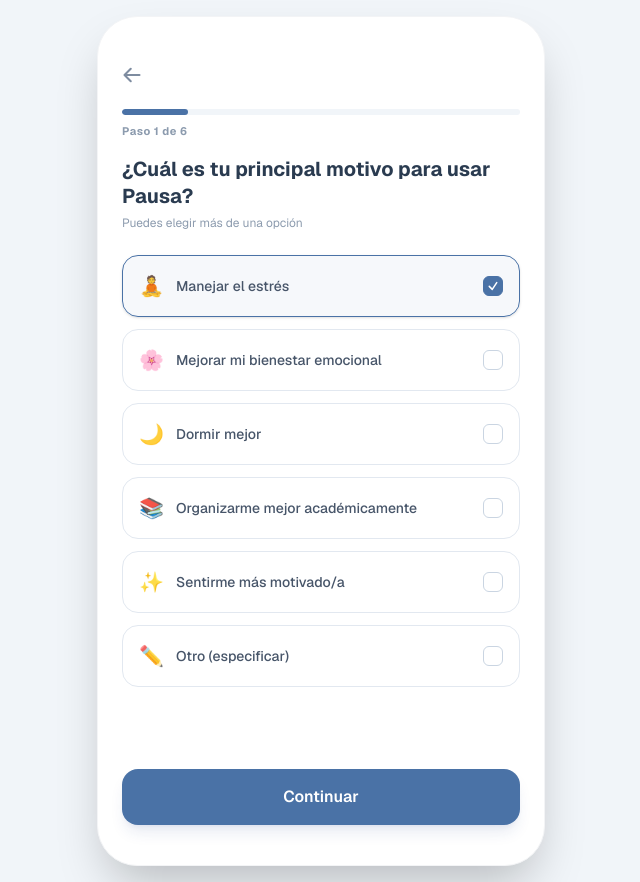
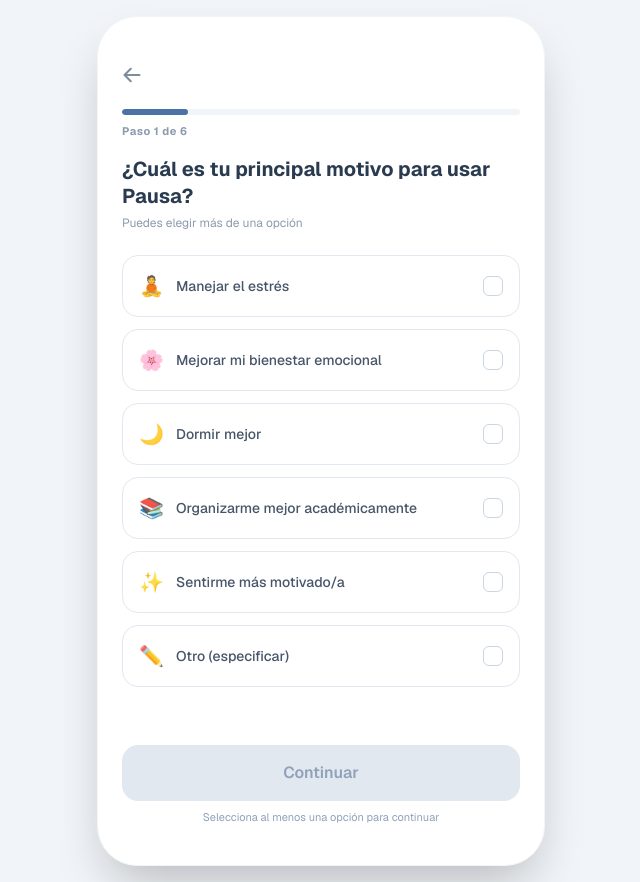
Before and after one commit to SrCosmico/ProyectoPausa, a Next.js app: page /motivos in a window 1280 px wide. Shown: the whole page, without its empty margins (319-959 px from the left). Built offline with nearby package versions, Linux system fonts and the light colour scheme.

Commit message:
cambios kis

```diff
--- a/app/motivos/page.tsx
+++ b/app/motivos/page.tsx
@@ -52,8 +52,9 @@
 export default function MotivosPage() {
   const router = useRouter();
 
+  // ── Ninguna opción marcada por defecto ───────────────────────────────────
   const [seleccionados, setSeleccionados] = useState<Record<MotivoId, boolean>>({
-    estres: true,
+    estres: false,
     bienestar: false,
     dormir: false,
     academico: false,
@@ -63,6 +64,11 @@
 
   const [otroTexto, setOtroTexto] = useState<string>('');
   const [simulacionEnvioOtro, setSimulacionEnvioOtro] = useState<boolean>(false);
+
+  // ── Al menos una opción seleccionada para habilitar el botón ─────────────
+  const hayAlgunaSeleccionada = (Object.keys(seleccionados) as MotivoId[]).some(
+    (id) => seleccionados[id]
+  );
 
   const datosMotivos: PantallaMotivos = {
     paso: 1,
@@ -98,8 +104,8 @@
     }
   };
 
-  // Persiste las opciones elegidas y avanza al siguiente paso del cuestionario
   const manejarContinuar = () => {
+    if (!hayAlgunaSeleccionada) return;
     const motivosSeleccionados = (Object.keys(seleccionados) as MotivoId[]).filter(
       (id) => seleccionados[id]
     );
@@ -218,13 +224,24 @@
           </div>
         </div>
 
+        {/* ── Botón continuar: deshabilitado si no hay nada seleccionado ── */}
         <div className="mt-8 pb-4">
           <button
             onClick={manejarContinuar}
-            className="w-full bg-[#4A72A6] hover:bg-[#3B5E8C] text-white font-semibold py-4 px-6 rounded-2xl shadow-lg shadow-blue-900/10 transition-all active:scale-[0.99] text-base text-center"
+            disabled={!hayAlgunaSeleccionada}
+            className={`w-full font-semibold py-4 px-6 rounded-2xl shadow-lg transition-all active:scale-[0.99] text-base text-center ${
+              hayAlgunaSeleccionada
+                ? 'bg-[#4A72A6] hover:bg-[#3B5E8C] text-white shadow-blue-900/10 cursor-pointer'
+                : 'bg-slate-200 text-slate-400 cursor-not-allowed shadow-none'
+            }`}
           >
             {datosMotivos.botonContinuar}
           </button>
+          {!hayAlgunaSeleccionada && (
+            <p className="text-[11px] text-slate-400 text-center mt-2">
+              Selecciona al menos una opción para continuar
+            </p>
+          )}
         </div>
 
       </div>
```
